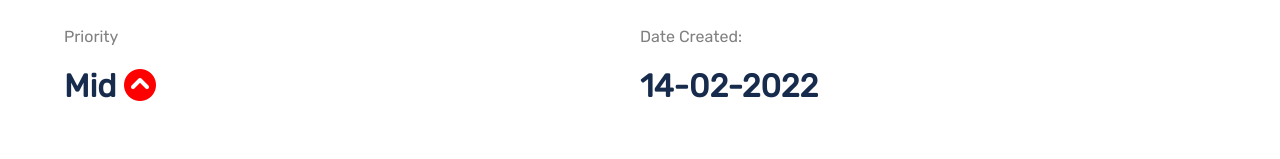
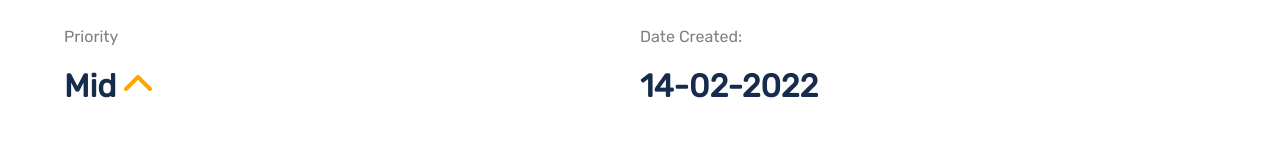
Before and after one commit to SuKaiwen/task-assignment, a React (Create React App) app: page /task/AB1234 in a window 1280 px wide. Shown: the part 255-414 px from the top of the page. Built offline with nearby package versions, Linux system fonts and the light colour scheme.

Commit message:
small fix

```diff
--- a/src/Pages/Task.js
+++ b/src/Pages/Task.js
@@ -64,9 +64,9 @@ function Task(props) {
                                     <h1>{task.tag}</h1>
                                     <p>Priority</p>
                                     <h1>{task.urgency} {
-                                        task.urgency === "low" ? <i class="fas fa-chevron-up green"></i>
+                                        task.urgency === "Low" ? <i class="fas fa-chevron-up green"></i>
                                         : <>
-                                            {task.urgency === "mid" ? <i class="fas fa-chevron-up orange"></i> :
+                                            {task.urgency === "Mid" ? <i class="fas fa-chevron-up orange"></i> :
                                                 <i class="fas fa-circle-chevron-up red"></i>
                                             }
                                         </>
```
